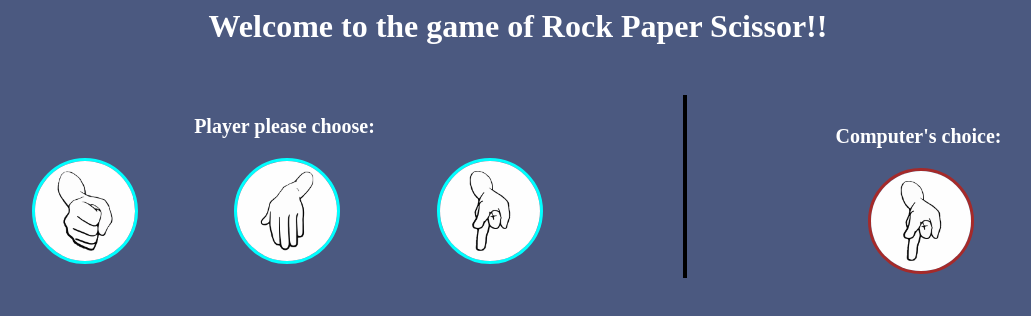
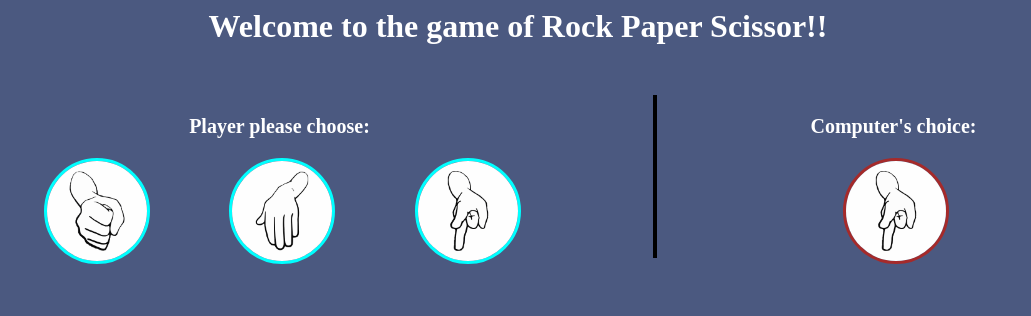
Before and after one commit to amaypip481/RockPaperScissor, a plain HTML site: page index.html in a window 1280 px wide. Shown: the whole page, without its empty margins (122-1153 px from the left). Drawn offline with Linux system fonts and the light colour scheme.

Commit message:
Update the margin for right section of the webpage

```diff
--- a/rockPaperScissor.css
+++ b/rockPaperScissor.css
@@ -6,7 +6,7 @@ body{
 #bodyDiv{
     display: flex;
     justify-content: space-evenly;
-    margin-top: 50px;
+    margin: 50px 20px 0px 20px;
 }
 
 .computerSection{
@@ -16,7 +16,7 @@ body{
    border-left: solid;
    border-color: black;
    border-width: 2px;
-   padding: 10px;
+   padding: 0px 40px;
    flex-grow: 1;
 }
 
--- a/rockPaperScissor.js
+++ b/rockPaperScissor.js
@@ -15,7 +15,6 @@ function addClass(e){
 }
 
 function removeClass(e){
-    console.log(e);
     e.firstElementChild.classList.remove("zoomIn");
 }
 
```
